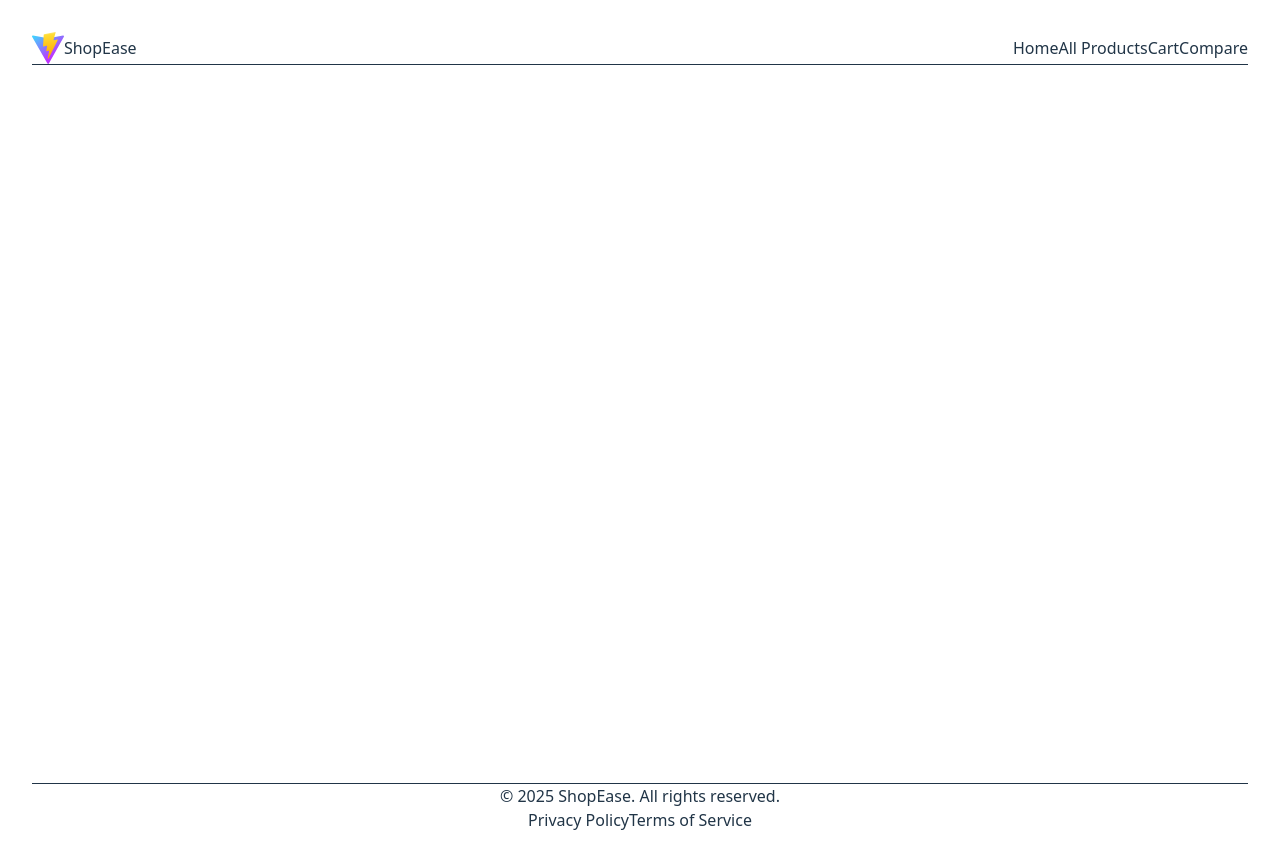
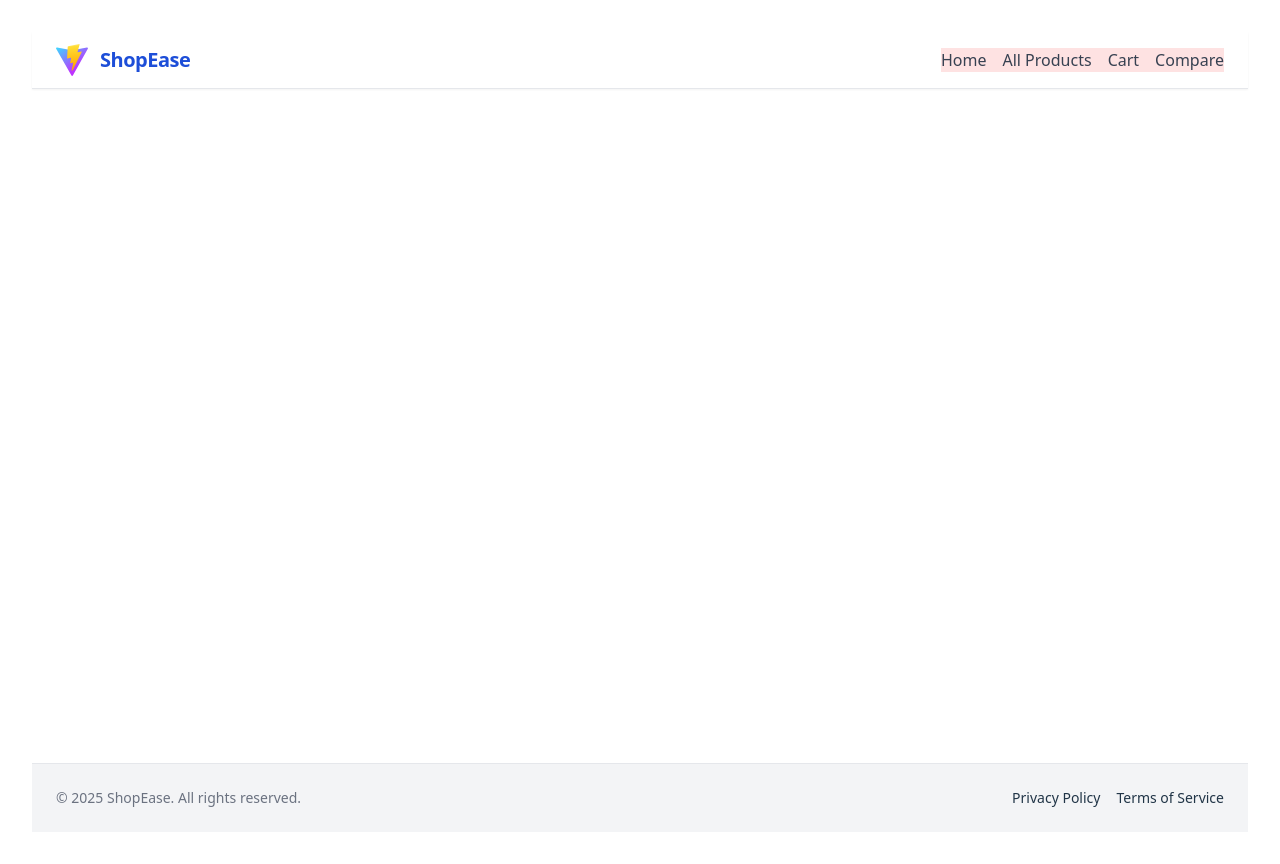
Before and after one commit to JavidBaku1991/e-commerce, a React (Vite) app: page /e-commerce in a window 1280 px wide. Built offline with nearby package versions, Linux system fonts and the light colour scheme.

Commit message:
tailwind

```diff
--- a/postcss.config.cjs
+++ b/postcss.config.cjs
@@ -1,6 +1,6 @@
 module.exports = {
-  plugins: [
-    require('@tailwindcss/postcss')(),
-    require('autoprefixer'),
-  ],
+  plugins: {
+    tailwindcss: {},
+    autoprefixer: {},
+  },
 };
--- a/src/App.css
+++ b/src/App.css
@@ -1,5 +1,6 @@
-@import "tailwindcss/preflight";
-@import "tailwindcss/utilities";
+@tailwind base;
+@tailwind components;
+@tailwind utilities;
 
 
 #root {
--- a/src/index.css
+++ b/src/index.css
@@ -1,6 +1,7 @@
-@import "tailwindcss/preflight";
-@import "tailwindcss/utilities";
-/* Removed unsupported @theme and @layer blocks, and @apply rules for Tailwind v4 compatibility. */
+@tailwind base;
+@tailwind components;
+@tailwind utilities;
+
 
 button:focus,
 button:focus-visible {
--- /dev/null
+++ b/src/test.css
@@ -0,0 +1,2 @@
+@import "tailwindcss/utilities";
+.bg-red-500 { background-color: red !important; }
--- /dev/null
+++ b/src/types/path.d.ts
@@ -0,0 +1 @@
+declare module 'path';
--- a/tailwind.config.js
+++ b/tailwind.config.cjs
@@ -1,4 +1,4 @@
-module.exports = {
+export default {
   content: [
     "./index.html",
     "./src/**/*.{js,ts,jsx,tsx}",
--- a/tsconfig.json
+++ b/tsconfig.json
@@ -3,7 +3,8 @@
     "baseUrl": ".",
     "paths": {
       "@/*": ["src/*"]
-    }
+    },
+     "types": ["node"]
   },
   "files": [],
   "references": [
--- a/vite.config.ts
+++ b/vite.config.ts
@@ -1,6 +1,8 @@
 import { defineConfig } from 'vite';
 import react from '@vitejs/plugin-react';
+// @ts-ignore
 import path from 'path';
+
 
 export default defineConfig({
   plugins: [react()],
```
Also changed, not shown: package.json (+4 -4 lines), 1 other file (tests, documents, lock files or other folders).
